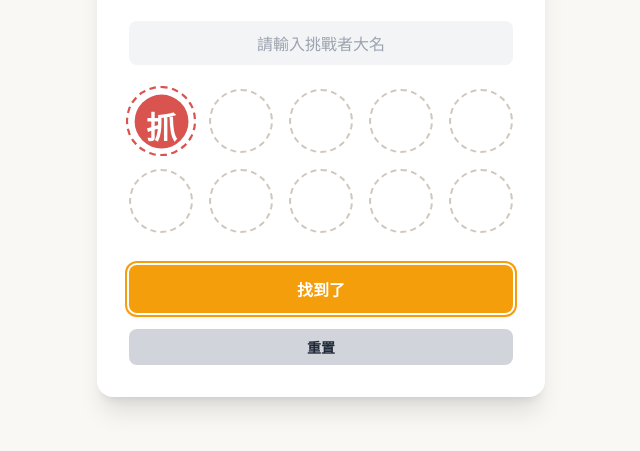
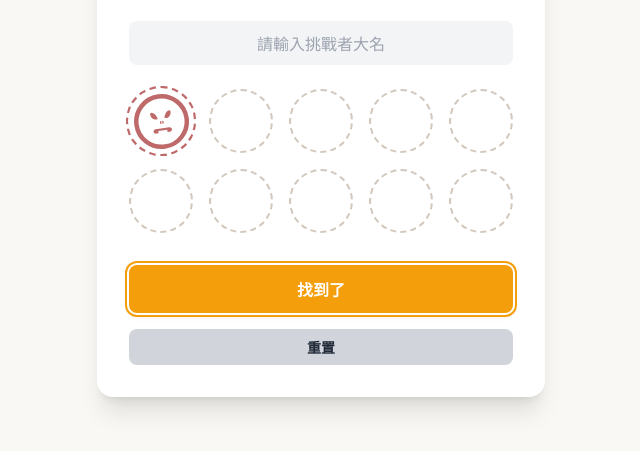
Before and after one commit to abbyolo0817/artest6, a plain HTML site: page index.html in a window 1280 px wide. Both pictures are taken after a click on the button "找到了". Shown: the part 255-706 px from the top of the page, without its empty margins (319-959 px from the left). Drawn offline with nearby package versions, Linux system fonts and the light colour scheme.

Commit message:
Update index.html

```diff
--- a/index.html
+++ b/index.html
@@ -30,7 +30,7 @@
         }
         .stamp-slot.stamped {
             background-color: transparent; /* 讓 SVG 圖示自己顯示背景 */
-            border-color: #D9534F; /* 邊框改成紅色系 */
+            border-color: #BF6A6A; /* 邊框改成印章的暗紅色 */
             transform: scale(1.1);
         }
         .stamp-icon {
@@ -51,7 +51,7 @@
             transform: translateY(2px);
         }
         .title-gradient {
-            background: linear-gradient(45deg, #F8B44E, #D9534F);
+            background: linear-gradient(45deg, #F8B44E, #d9534f);
             -webkit-background-clip: text;
             -webkit-text-fill-color: transparent;
         }
@@ -67,18 +67,22 @@
     </style>
 </head>
 <body class="min-h-screen flex items-center justify-center p-4">
+
     <div class="w-full max-w-md mx-auto bg-white rounded-2xl shadow-xl p-6 sm:p-8 text-center">
         <!-- 標題 -->
         <h1 class="text-3xl sm:text-4xl font-bold title-gradient mb-2">【大家來找碴】</h1>
         <p class="text-gray-500 mb-6">專注細節，找出所有不同之處！</p>
+
         <!-- 使用者名稱 -->
         <div class="mb-6">
             <input type="text" id="userName" placeholder="請輸入挑戰者大名" class="w-full px-4 py-2 text-center text-gray-700 bg-gray-100 border-2 border-transparent rounded-lg focus:outline-none focus:ring-2 focus:ring-amber-400 focus:border-transparent transition">
         </div>
+
         <!-- 集點卡 -->
         <div id="stampCard" class="stamp-card mb-8">
             <!-- JS 會自動生成 10 個格子 -->
         </div>
+
         <!-- 按鈕區 -->
         <div class="space-y-4">
             <button id="addStampBtn" class="main-button w-full bg-amber-500 hover:bg-amber-600 text-white font-bold py-3 px-6 rounded-lg shadow-md focus:outline-none focus:ring-2 focus:ring-offset-2 focus:ring-amber-500">
@@ -88,24 +92,38 @@
                 重置
             </button>
         </div>
+
     </div>
+
     <script>
         const stampCard = document.getElementById('stampCard');
         const addStampBtn = document.getElementById('addStampBtn');
         const resetBtn = document.getElementById('resetBtn');
         const userNameInput = document.getElementById('userName');
+
         const TOTAL_STAMPS = 10;
         let currentStamps = 0;
         let userName = '';
-        // 代表「抓」的圓形印章 SVG 圖示
+
+        // 代表骷髏頭的圓形印章 SVG 圖示
         const foundIconSVG = `
             <svg viewBox="0 0 100 100" xmlns="http://www.w3.org/2000/svg">
-                <g>
-                    <circle cx="50" cy="50" r="48" fill="#D9534F" stroke-width="0"/>
-                    <text x="50" y="58" font-family="'Noto Sans TC', sans-serif" font-size="55" font-weight="bold" text-anchor="middle" dominant-baseline="central" fill="white">抓</text>
+                <g transform="rotate(-8 50 50)">
+                    <circle cx="50" cy="50" r="45" stroke="#BF6A6A" stroke-width="8" fill="none"/>
+                    <g fill="#BF6A6A">
+                        <!-- Eyes - two irregular blobs -->
+                        <path d="M 32 33 C 30 40, 38 48, 44 44 C 42 35, 35 30, 32 33 Z" />
+                        <path d="M 56 44 C 62 48, 70 40, 68 33 C 65 30, 58 35, 56 44 Z" />
+                        <!-- Nose - two small vertical rectangles -->
+                        <rect x="47" y="49" width="2.5" height="5" rx="1" />
+                        <rect x="51" y="49" width="2.5" height="5" rx="1" />
+                        <!-- Mouth - bone shape -->
+                        <path d="M 38 62 C 32 62, 32 70, 38 70 L 42 70 L 42 66 L 58 66 L 58 70 L 62 70 C 68 70, 68 62, 62 62 Z" />
+                    </g>
                 </g>
             </svg>
         `;
+
         // 初始化集點卡
         function initializeCard() {
             stampCard.innerHTML = '';
@@ -116,6 +134,7 @@
                 stampCard.appendChild(slot);
             }
         }
+
         // 更新畫面
         function updateUI() {
             const slots = stampCard.querySelectorAll('.stamp-slot');
@@ -128,30 +147,37 @@
             });
             userNameInput.value = userName;
         }
+
         // 儲存進度
         function saveData() {
             localStorage.setItem('findGamePoints', currentStamps);
             localStorage.setItem('findGameUserName', userName);
         }
+
         // 讀取進度
         function loadData() {
             currentStamps = parseInt(localStorage.getItem('findGamePoints')) || 0;
             userName = localStorage.getItem('findGameUserName') || '';
         }
+
         // 骷顱頭獎勵動畫
         function showSkullReward() {
             const overlay = document.createElement('div');
             overlay.className = 'fixed inset-0 bg-black bg-opacity-80 flex justify-center items-center z-50 transition-opacity duration-500 opacity-0';
+
             const skullEmoji = document.createElement('div');
-            skullEmoji.textContent = ':骷髏頭:';
+            skullEmoji.textContent = '💀';
             skullEmoji.className = 'text-8xl sm:text-9xl transition-transform duration-500 scale-0';
+
             overlay.appendChild(skullEmoji);
             document.body.appendChild(overlay);
+
             setTimeout(() => {
                 overlay.classList.remove('opacity-0');
                 skullEmoji.classList.remove('scale-0');
                 skullEmoji.style.transform = 'scale(2)'; // 放大效果
             }, 10);
+
             const audioContext = new (window.AudioContext || window.webkitAudioContext)();
             if(audioContext.state === 'suspended') audioContext.resume();
             const oscillator = audioContext.createOscillator();
@@ -165,6 +191,7 @@
             gainNode.gain.exponentialRampToValueAtTime(0.0001, audioContext.currentTime + 2);
             oscillator.start();
             oscillator.stop(audioContext.currentTime + 2);
+
             setTimeout(() => {
                 overlay.classList.add('opacity-0');
                 skullEmoji.classList.add('scale-0');
@@ -173,6 +200,7 @@
                 }, 500);
             }, 2500);
         }
+
         // 自定義 Alert
         function showCustomAlert(message, callback) {
             const overlay = document.createElement('div');
@@ -185,7 +213,9 @@
             `;
             overlay.appendChild(modal);
             document.body.appendChild(overlay);
+
             setTimeout(() => modal.classList.add('visible'), 10);
+
             const close = () => {
                 modal.classList.remove('visible');
                 setTimeout(() => {
@@ -195,6 +225,7 @@
             };
             modal.querySelector('.ok-btn').addEventListener('click', close);
         }
+
         // 自定義 Confirm
         function showCustomConfirm(message, callback) {
             const overlay = document.createElement('div');
@@ -210,7 +241,9 @@
             `;
             overlay.appendChild(modal);
             document.body.appendChild(overlay);
+
             setTimeout(() => modal.classList.add('visible'), 10);
+
             const close = (result) => {
                 modal.classList.remove('visible');
                 setTimeout(() => {
@@ -221,16 +254,19 @@
             modal.querySelector('.confirm-btn').addEventListener('click', () => close(true));
             modal.querySelector('.cancel-btn').addEventListener('click', () => close(false));
         }
+
         // 事件監聽
         addStampBtn.addEventListener('click', () => {
             if (currentStamps < TOTAL_STAMPS) {
                 currentStamps++;
                 updateUI();
                 saveData();
+
                 if (currentStamps === TOTAL_STAMPS) {
                     setTimeout(() => {
                         showSkullReward();
-                        showCustomAlert(`恭喜，${userName || '挑戰者'}！<br>您已成功集滿十點！:骷髏頭:`);
+                        showCustomAlert(`恭喜，${userName || '挑戰者'}！<br>您已成功集滿十點！💀`);
+
                         setTimeout(() => {
                             currentStamps = 0;
                             updateUI();
@@ -240,6 +276,7 @@
                 }
             }
         });
+
         resetBtn.addEventListener('click', () => {
             showCustomConfirm('確定要清除所有紀錄，重新開始嗎？', (result) => {
                 if (result) {
@@ -249,10 +286,12 @@
                 }
             });
         });
+
         userNameInput.addEventListener('input', (e) => {
             userName = e.target.value;
             saveData();
         });
+
         // 初始載入
         window.addEventListener('load', () => {
             initializeCard();
```
